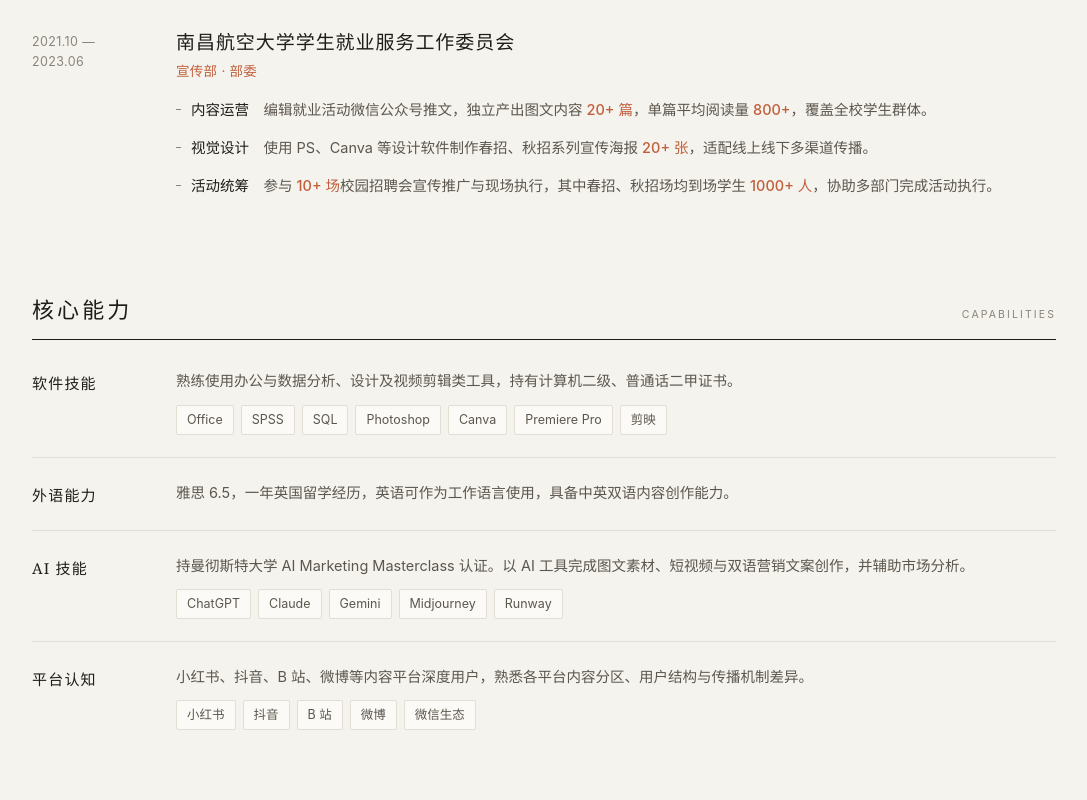
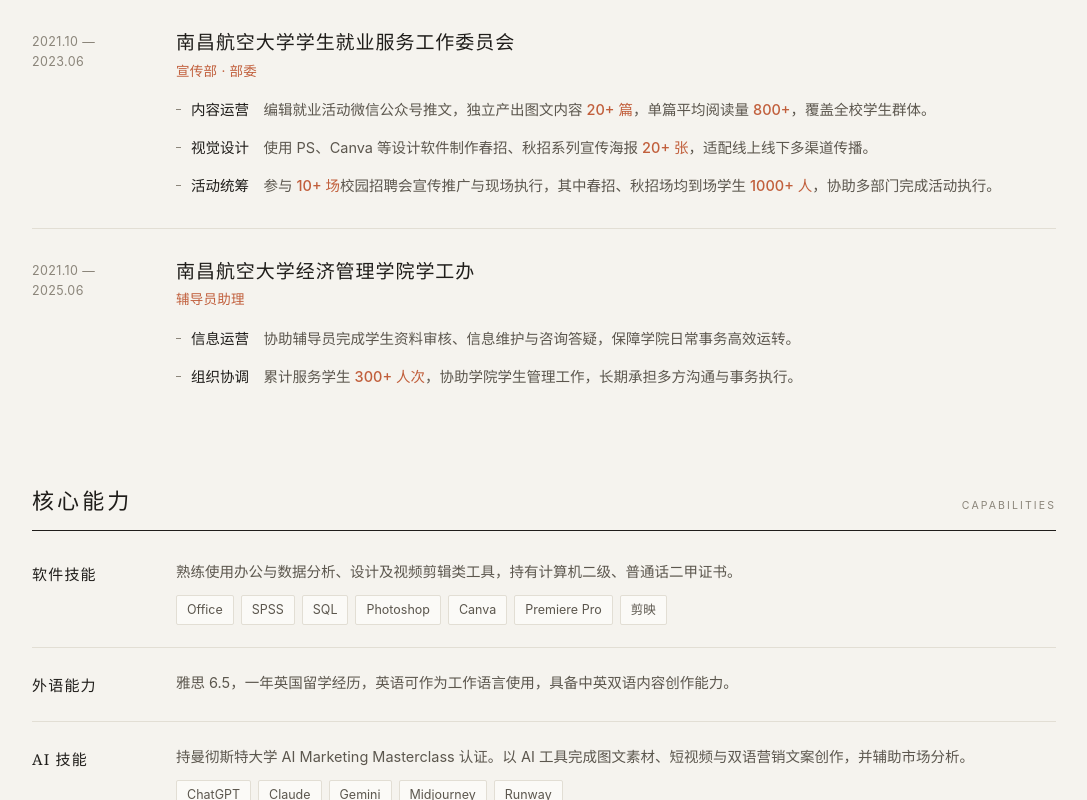
Before and after one commit to zhaoyuhe2003-beep/zhaoyuhe2003-beep.github.io, a plain HTML site: page index.html in a window 1280 px wide. Shown: the part 2674-3474 px from the top of the page, without its empty margins (96-1183 px from the left). Drawn offline with Linux system fonts and the light colour scheme.

Commit message:
Update index.html

```diff
--- a/index.html
+++ b/index.html
@@ -309,7 +309,7 @@ body{
   .skill-label{margin-bottom:7px}
   .section-head .en{display:none}
   .hero-top{flex-direction:column-reverse;align-items:flex-start;gap:0}
-  .portrait{width:132px;height:192px;align-self:auto;margin-top:0;margin-bottom:22px}
+  .portrait{width:132px;height:192px;min-height:0;align-self:auto;margin-top:0;margin-bottom:22px}
 }
 
 @media print{
@@ -506,6 +506,19 @@ body{
         </ul>
       </div>
     </div>
+
+    <div class="entry">
+      <div class="entry-date">2021.10 — 2025.06</div>
+      <div>
+        <div class="entry-title">南昌航空大学经济管理学院学工办</div>
+        <div class="entry-sub">辅导员助理</div>
+        <ul class="points">
+          <li><span class="lead">信息运营</span>　协助辅导员完成学生资料审核、信息维护与咨询答疑，保障学院日常事务高效运转。</li>
+          <li><span class="lead">组织协调</span>　累计服务学生 <i class="m">300+ 人次</i>，协助学院学生管理工作，长期承担多方沟通与事务执行。</li>
+        </ul>
+      </div>
+    </div>
+
   </section>
 
   <!-- ============ 核心能力 ============ -->
```
